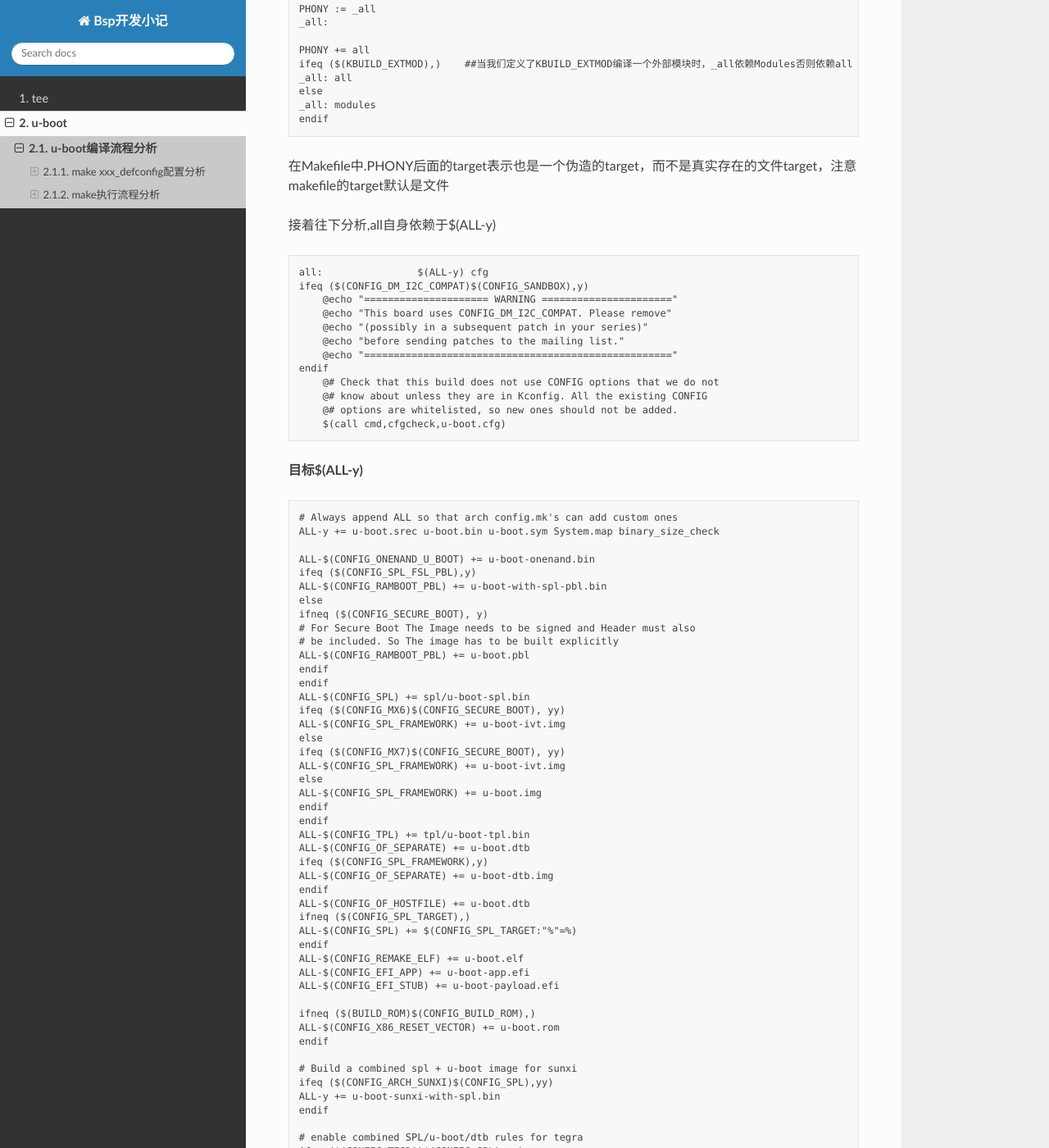
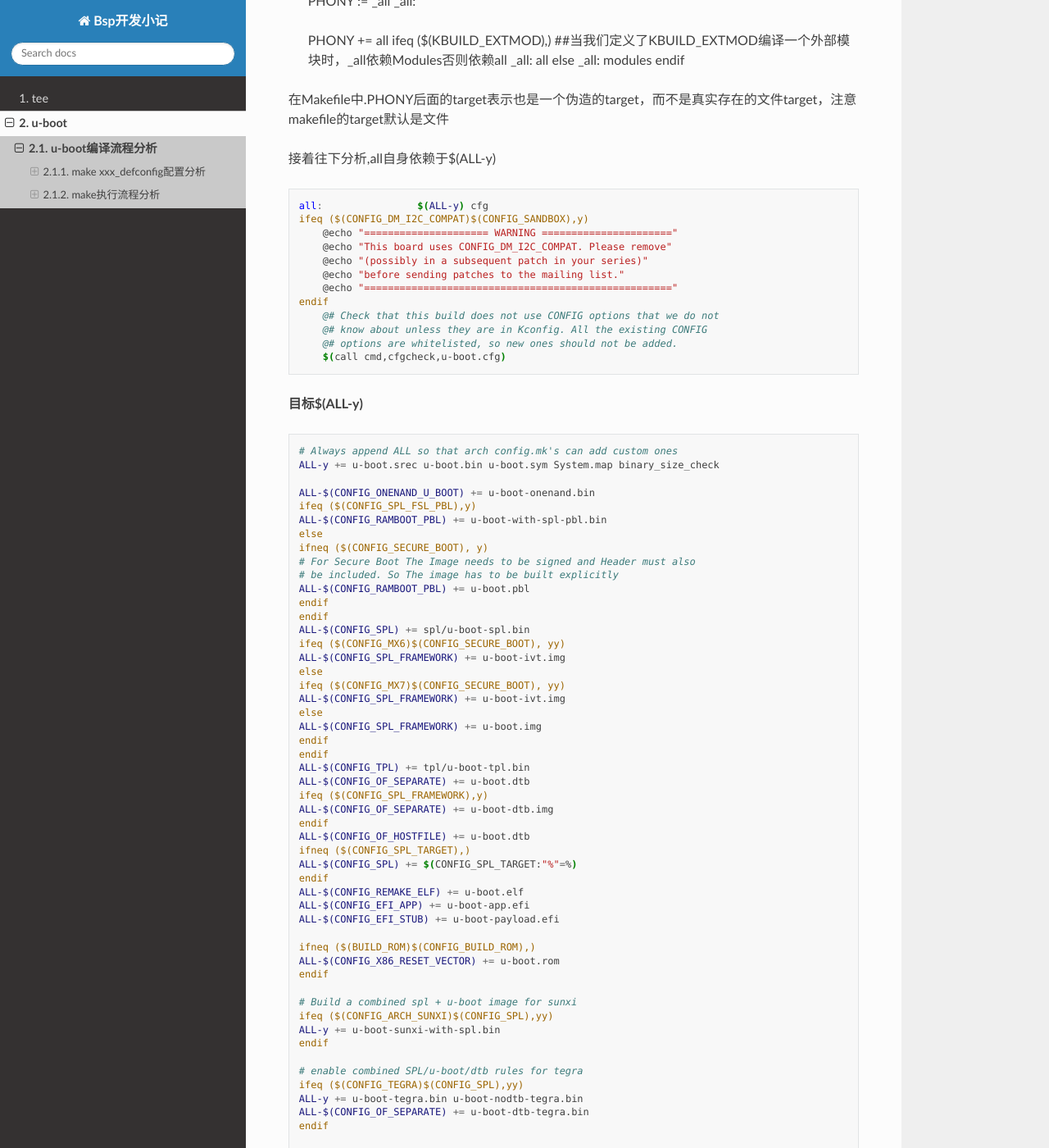
Before and after one commit to kevin-xhh/sphinx_notebook, a Sphinx documentation site: the page built from docs/source/u-boot/compile.rst, in a window 1280 px wide and 1400 px high, scrolled down 4940 px. Shown: the whole window at 82% size. Built offline with Sphinx 7.4.7 and the Read the Docs theme 3.1.0, drawn with Linux system fonts in a browser that asks for light colours; some of the changed text lies outside the part shown.

Commit message:
update uboot compile

```diff
--- a/docs/source/u-boot/compile.rst
+++ b/docs/source/u-boot/compile.rst
@@ -23,7 +23,7 @@ xxx_defconfig依赖检查更新
 
 在编译uboot时首先执行make xxx_defconfig生成.config文件。uboot根目录中Makefile中有唯一的规则目标
 
-::
+.. code-block:: make
 
   config: scripts_basic outputmakefile FORCE
     $(Q)$(MAKE) $(build)=scripts/kconfig $@
@@ -33,7 +33,7 @@ xxx_defconfig依赖检查更新
 
 build 在 scripts/Kbuild.include 中定义
 
-::
+.. code-block:: make
 
   build := -f $(srctree)/scripts/Makefile.build obj
 
@@ -47,7 +47,7 @@ build 在 scripts/Kbuild.include 中定义
 
 目标xxx_defconfig的生成依赖于scripts_basic，outputmakefile和FORCE,只有scripts_basic需要执行命令
 
-::
+.. code-block:: make
 
   # Basic helpers built in scripts/
   PHONY += scripts_basic
@@ -60,7 +60,7 @@ build 在 scripts/Kbuild.include 中定义
 
 事实上大量实际目标的编译都是调用scripts/Makefile.build完成的，文件scripts/Makefile.build的开头会根据传入的obj=scripts/basic参数设置src=sripts/basic
 
-::
+.. code-block:: make
 
   # Modified for U-Boot
   prefix := tpl
@@ -75,7 +75,7 @@ build 在 scripts/Kbuild.include 中定义
 
 kbuild-dir根据src变量(等于obj变量)是绝对路径还是相对路径来确定当前编译的目录，若为绝对路径则该目录即src变量的值，若为相对路径则该变量就是src相对于源码根目录的目录。kbuild-file即 在该目录下查找kbuild文件，若能找到则使用kbuild作为该目录的编译文件，若找不到则使用该目录下的Makefile作为该目录的编译文件，然后将该文件包含进来
 
-::
+.. code-block:: make
 
   # The filename Kbuild has precedence over Makefile
   kbuild-dir := $(if $(filter /%,$(src)),$(src),$(srctree)/$(src))
@@ -84,13 +84,13 @@ kbuild-dir根据src变量(等于obj变量)是绝对路径还是相对路径来
 
 这里展开替换后相当于
 
-::
+.. code-block:: make
 
   include ./scripts/basic/Makefile
 
 文件scripts/basic/Makefile中定义了编译在主机上执行的工具fixdep
 
-::
+.. code-block:: make
 
   # fixdep:        Used to generate dependency information during build process
 
@@ -102,13 +102,13 @@ kbuild-dir根据src变量(等于obj变量)是绝对路径还是相对路径来
 
 fixdep用于更新每一个生成目标的依赖文件*.cmd。上面定义的这个$(always)在scripts/Makefile.build里会被添加到targets中
 
-::
+.. code-block:: make
 
   targets += $(extra-y) $(MAKECMDGOALS) $(always)
 
 简而言之，scripts_basic的规则是
 
-::
+.. code-block:: make
 
   scripts_basic:
     make -f ./scripts/Makefile.build obj=scripts/basic
@@ -117,7 +117,7 @@ fixdep用于更新每一个生成目标的依赖文件*.cmd。上面定义的这
 
 **outputmakefile依赖**
 
-::
+.. code-block:: make
 
     PHONY += outputmakefile
     # outputmakefile generates a Makefile in the output directory, if using a
@@ -134,7 +134,7 @@ fixdep用于更新每一个生成目标的依赖文件*.cmd。上面定义的这
 
 **FORCE依赖**
 
-::
+.. code-block:: make
 
   PHONY += FORCE
   FORCE:
@@ -146,14 +146,14 @@ xxx_defconfig目标命令执行
 
 完成对xxx_defconfig的依赖更新后，接下来就是执行对顶层目标的命令完成对xxx_defconfig的更新,也就是执行以下命令
 
-::
+.. code-block:: make
 
   xxx_defconfig: scripts_basic outputmakefile FORCE
     make -f ./scripts/Makefile.build obj=scripts/kconfig xxx_defconfig
 
 这个命令会转到srcipts/Makefile.kbuild去执行,文件scripts/Makefile.kbuild的开头会根据传入的obj=scripts/kconfig参数设置src=scripts/kconfig, 然后搜寻$(srctree)/$(src)子目录下的makefile， 由于src=scripts/kconfig参数不用于第一次调用的参数(src=scripts/basic)此处包含的makefile也不用于第一次的makefile了
 
-::
+.. code-block:: make
 
   # The filename Kbuild has precedence over Makefile
   kbuild-dir := $(if $(filter /%,$(src)),$(src),$(srctree)/$(src))
@@ -162,13 +162,13 @@ xxx_defconfig目标命令执行
 
 这里展开后相当于
 
-::
+.. code-block:: make
 
   include ./scripts/kconfig/Makefile
 
 文件scripts/kconfig/Makefile中定义了所有匹配%config的目标
 
-::
+.. code-block:: make
 
   PHONY += xconfig gconfig menuconfig config syncconfig update-po-config \
   %_defconfig: $(obj)/conf
@@ -176,14 +176,14 @@ xxx_defconfig目标命令执行
 
 展开为
 
-::
+.. code-block:: make
 
   xxx_defconfig: scripts/kconfig/conf
     scripts/kconfig/conf --defconfig=arch/arm/configs/xxx_defconfig Kconfig
 
 此处xxx_defconfig依赖scripts/kconfig/conf,接下来检查并生成依赖
 
-::
+.. code-block:: make
 
   hostprogs-y := conf nconf mconf kxgettext qconf gconf
   conf-objs   := conf.o  zconf.tab.o
@@ -203,7 +203,7 @@ make执行流程分析
 ^^^^^^^^^^^^^^^^^^^^^^^^^^^^^^^
 
 从顶层的Makefile开始查找，找到第一个目标为_all
-::
+.. code-block:: make
 
   PHONY := _all
   _all:
@@ -219,7 +219,7 @@ make执行流程分析
 
 接着往下分析,all自身依赖于$(ALL-y)
 
-::
+.. code-block:: make
 
   all:                $(ALL-y) cfg
   ifeq ($(CONFIG_DM_I2C_COMPAT)$(CONFIG_SANDBOX),y)
@@ -236,7 +236,7 @@ make执行流程分析
 
 **目标$(ALL-y)**
 
-::
+.. code-block:: make
 
   # Always append ALL so that arch config.mk's can add custom ones
   ALL-y += u-boot.srec u-boot.bin u-boot.sym System.map binary_size_check
@@ -302,7 +302,7 @@ make执行流程分析
 
 **$(ALL-y)依赖u-boot.srec**
 
-::
+.. code-block:: make
 
   u-boot.hex u-boot.srec: u-boot FORCE
     $(call if_changed,objcopy)
@@ -310,7 +310,7 @@ make执行流程分析
 
 **$(ALL-y)依赖u-boot.bin**
 
-::
+.. code-block:: make
 
   ifeq ($(CONFIG_MULTI_DTB_FIT),y)
 
@@ -352,7 +352,7 @@ make执行流程分析
 
 u-boot-nodtb.bin的依赖关系以及执行命令如下
 
-::
+.. code-block:: make
 
   u-boot-nodtb.bin: u-boot FORCE
     $(call if_changed,objcopy)
@@ -361,14 +361,14 @@ u-boot-nodtb.bin的依赖关系以及执行命令如下
 
 命令中if_changed函数定义在scripts/Kbuild.include文件中,顶层Makefile中通过以下命令包含
 
-::
+.. code-block:: make
 
   scripts/Kbuild.include: ;
   include scripts/Kbuild.include
 
 if_changed函数定义如下
 
-::
+.. code-block:: make
 
   if_changed = $(if $(strip $(any-prereq) $(arg-check)),                       \
     @set -e;                                                             \
@@ -378,7 +378,7 @@ if_changed函数定义如下
 
 该命令外层是一个if函数，然后又内嵌了一个strip函数
 
-::
+.. code-block:: make
 
   OBJCOPY             = $(CROSS_COMPILE)objcopy
 
@@ -397,21 +397,21 @@ if_changed函数定义如下
 
 **$(ALL-y)依赖u-boot.sym**
 
-::
+.. code-block:: make
 
   u-boot.sym: u-boot FORCE
     $(call if_changed,sym)
 
 **$(ALL-y)依赖System.map**
 
-::
+.. code-block:: make
 
   System.map: u-boot
         @$(call SYSTEM_MAP,$<) > $@
 
 **$(ALL-y)依赖u-boot.cfg**
 
-::
+.. code-block:: make
 
   u-boot.cfg spl/u-boot.cfg tpl/u-boot.cfg: include/config.h FORCE
       $(Q)$(MAKE) -f $(srctree)/scripts/Makefile.autoconf $(@)
@@ -420,7 +420,7 @@ include/config.h在make xxx_defconfig时创建,include/config.h文件中会包
 
 **$(ALL-y)依赖binary_size_check**
 
-::
+.. code-block:: make
 
   binary_size_check: u-boot-nodtb.bin FORCE
       @file_size=$(shell wc -c u-boot-nodtb.bin | awk '{print $$1}') ; \
@@ -444,7 +444,7 @@ u-boot目标编译
 ^^^^^^^^^^^^^^^^^^^^^^^^^^^^^^^
 u-boot目标依赖及执行命令如下
 
-::
+.. code-block:: make
 
   u-boot:     $(u-boot-init) $(u-boot-main) u-boot.lds FORCE
       +$(call if_changed,u-boot__)
@@ -455,7 +455,7 @@ u-boot目标依赖及执行命令如下
 
 其中u-boot-init和u-boot-main被定义为
 
-::
+.. code-block:: make
 
   u-boot-init := $(head-y)
   u-boot-main := $(libs-y)
@@ -464,7 +464,7 @@ u-boot目标依赖及执行命令如下
 
 head-y 在arch/arm/Makefile中定义
 
-::
+.. code-block:: make
 
   head-y := arch/arm/cpu/$(CPU)/start.o
 
@@ -472,7 +472,7 @@ head-y 在arch/arm/Makefile中定义
 
 在顶层目录Makefile中搜索libs-y可以发现其包含许多目录
 
-::
+.. code-block:: make
 
   libs-y += lib/
   libs-$(HAVE_VENDOR_COMMON_LIB) += board/$(VENDOR)/common/
@@ -524,7 +524,7 @@ head-y 在arch/arm/Makefile中定义
 
 另外libs-y还有如下规则定义
 
-::
+.. code-block:: make
 
   libs-y += $(if $(BOARDDIR),board/$(BOARDDIR)/)
 
@@ -534,7 +534,7 @@ head-y 在arch/arm/Makefile中定义
 
 这条规则使得libs-y中的每个条目的最后一个斜杠替换成/built-in.o，可见libs-y被定义为各层驱动目录下built-in.o的集合，而这些built-in.o则由kbuild makefile将obj-y所 包含的各个文件编译而成，具体可以研究 scripts/Kbuild.include 和 scripts/Makefile.build
 
-::
+.. code-block:: make
 
   ifneq ($(strip $(obj-y) $(obj-m) $(obj-) $(subdir-m) $(lib-target)),)
   builtin-target := $(obj)/built-in.o
@@ -582,7 +582,7 @@ prepare编译
 
 实际上prepare是一些列prepare伪目标和动作的组合，完成编译前的准备工作
 
-::
+.. code-block:: make
 
   # Listed in dependency order
   PHONY += prepare archprepare prepare0 prepare1 prepare2 prepare3
@@ -617,7 +617,7 @@ prepare编译
 
 在prepare1的依赖列表中，除了include/config/auto.conf之外，还有$(version_h)和$(timestamp_h),他们的依赖关系如下
 
-::
+.. code-block:: make
 
   $(version_h): include/config/uboot.release FORCE
       $(call filechk,version.h)
@@ -627,14 +627,14 @@ prepare编译
 
 对于位于最后的prepare3的依赖include/config/uboot.release它还有下级依赖
 
-::
+.. code-block:: make
 
   include/config/uboot.release: include/config/auto.conf FORCE
       $(call filechk,uboot.release)
 
 对于include/config/auto.conf，Makefile还有一个匹配规则
 
-::
+.. code-block:: make
 
   include/config/%.conf: $(KCONFIG_CONFIG) include/config/auto.conf.cmd
       $(Q)$(MAKE) -f $(srctree)/Makefile syncconfig
@@ -660,7 +660,7 @@ include/config/auto.conf依赖于$(KCONFIG_CONFIG)和include/config/auto.conf.cm
 
 此处进行函数定义
 
-::
+.. code-block:: make
 
   ##scripts/Kbuild.include文件中
   define filchk
@@ -676,9 +676,9 @@ include/config/auto.conf依赖于$(KCONFIG_CONFIG)和include/config/auto.conf.cm
       fi
   endef
 
-具体的文件生成则在以下文件中实现
+具体的文件生成规则在以下文件中实现
 
-::
+.. code-block:: make
 
   # scripts/Makefile.autoconf文件中
   # Prior to Kconfig, it was generated by mkconfig. Now it is created here.
```
